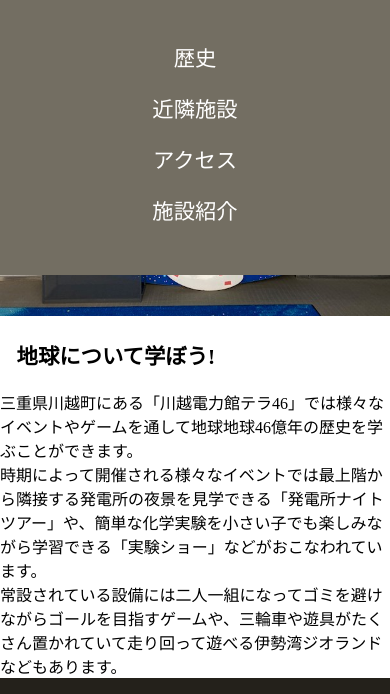
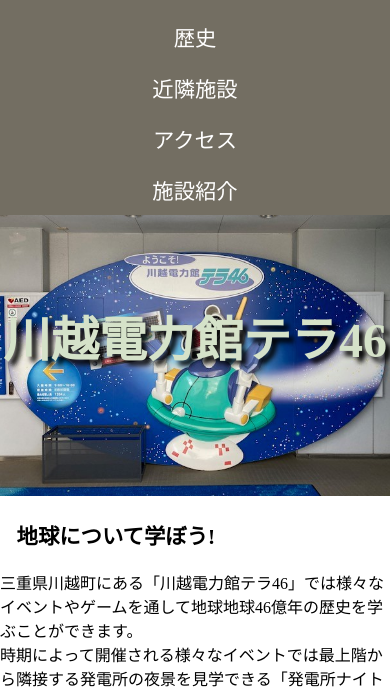
Before and after one commit to westoon-18310/final-task, a plain HTML site: page index.html in a window 390 px wide. Shown: the part 59-753 px from the top of the page. Drawn offline with nearby package versions, Linux system fonts and the light colour scheme; a web font is replaced by a local one.

Commit message:
Add files via upload

```diff
--- a/css/common.css
+++ b/css/common.css
@@ -108,7 +108,7 @@
     }
 
     .main {
-        padding-top: 50px;;
+        padding-top: 300px;
     }
 
     .footer-logo {
--- a/css/index.css
+++ b/css/index.css
@@ -95,12 +95,12 @@
         right: 0;
         color: #ffffff;
         background-color: #736e62;
-        padding-top: 30px;
-        padding-bottom: 50px;
+        padding-top: 10px;
+        padding-bottom: 10px;
     }
 
     .main {
-        padding-top: 50px;;
+        padding-top: 230px;
     }
 
     .footer-logo {
```
